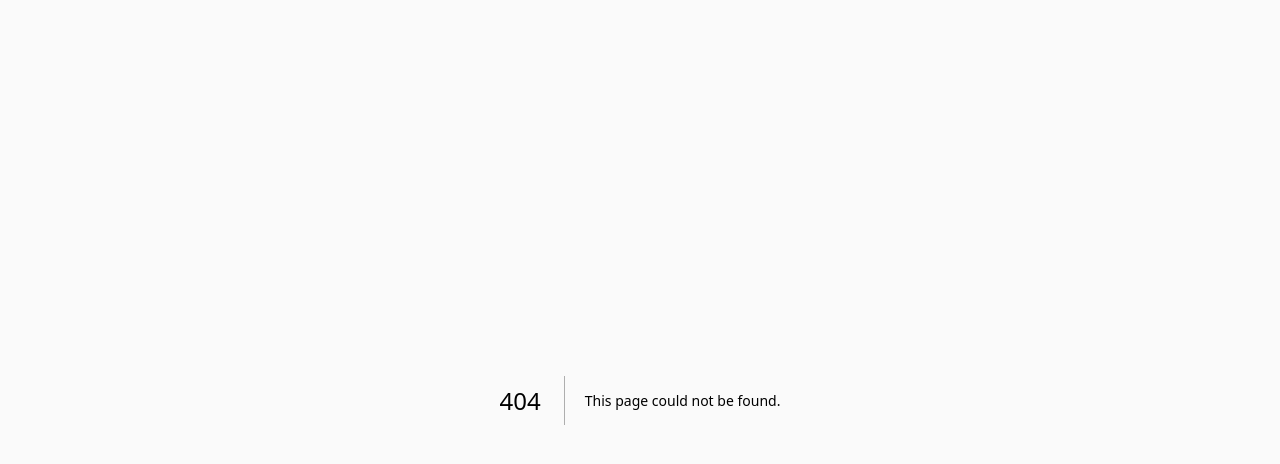
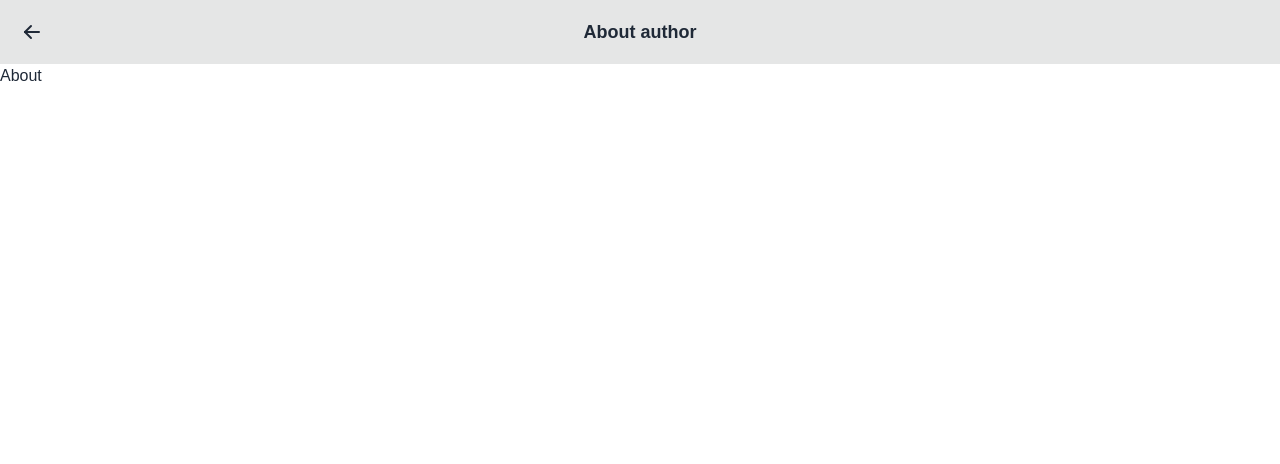
Before and after one commit to lukasbicus/cardchain, a Next.js app: page /about-author in a window 1280 px wide. Before the commit this address had no page. Shown: the top 464 px of the page. Built offline with nearby package versions, Linux system fonts and the light colour scheme.

Commit message:
Add about and about author pages.

```diff
--- a/app/(homescreens)/settings/page.tsx
+++ b/app/(homescreens)/settings/page.tsx
@@ -7,7 +7,7 @@ export default function Page() {
   return (
     <PageTemplate header={<PrimaryHeader title="Settings" />}>
       <div className="flex flex-col gap-2 px-2 py-3 w-full">
-        <Link href={Routes.AboutAuthor}>
+        <Link href={Routes.About}>
           <button className="btn btn-primary w-full">About</button>
         </Link>
         <Link href={Routes.AboutAuthor}>
--- /dev/null
+++ b/app/about-author/page.tsx
@@ -0,0 +1,13 @@
+import { Routes } from '@/app/lib/shared';
+import PageTemplate from '@/app/ui/page-template';
+import { SecondaryHeader } from '@/app/ui/secondary-header';
+
+export default function Page() {
+  return (
+    <PageTemplate
+      header={<SecondaryHeader title="About author" href={Routes.Settings} />}
+    >
+      About
+    </PageTemplate>
+  );
+}
--- /dev/null
+++ b/app/about/page.tsx
@@ -0,0 +1,13 @@
+import { Routes } from '@/app/lib/shared';
+import PageTemplate from '@/app/ui/page-template';
+import { SecondaryHeader } from '@/app/ui/secondary-header';
+
+export default function Page() {
+  return (
+    <PageTemplate
+      header={<SecondaryHeader title="About" href={Routes.Settings} />}
+    >
+      About
+    </PageTemplate>
+  );
+}
```
